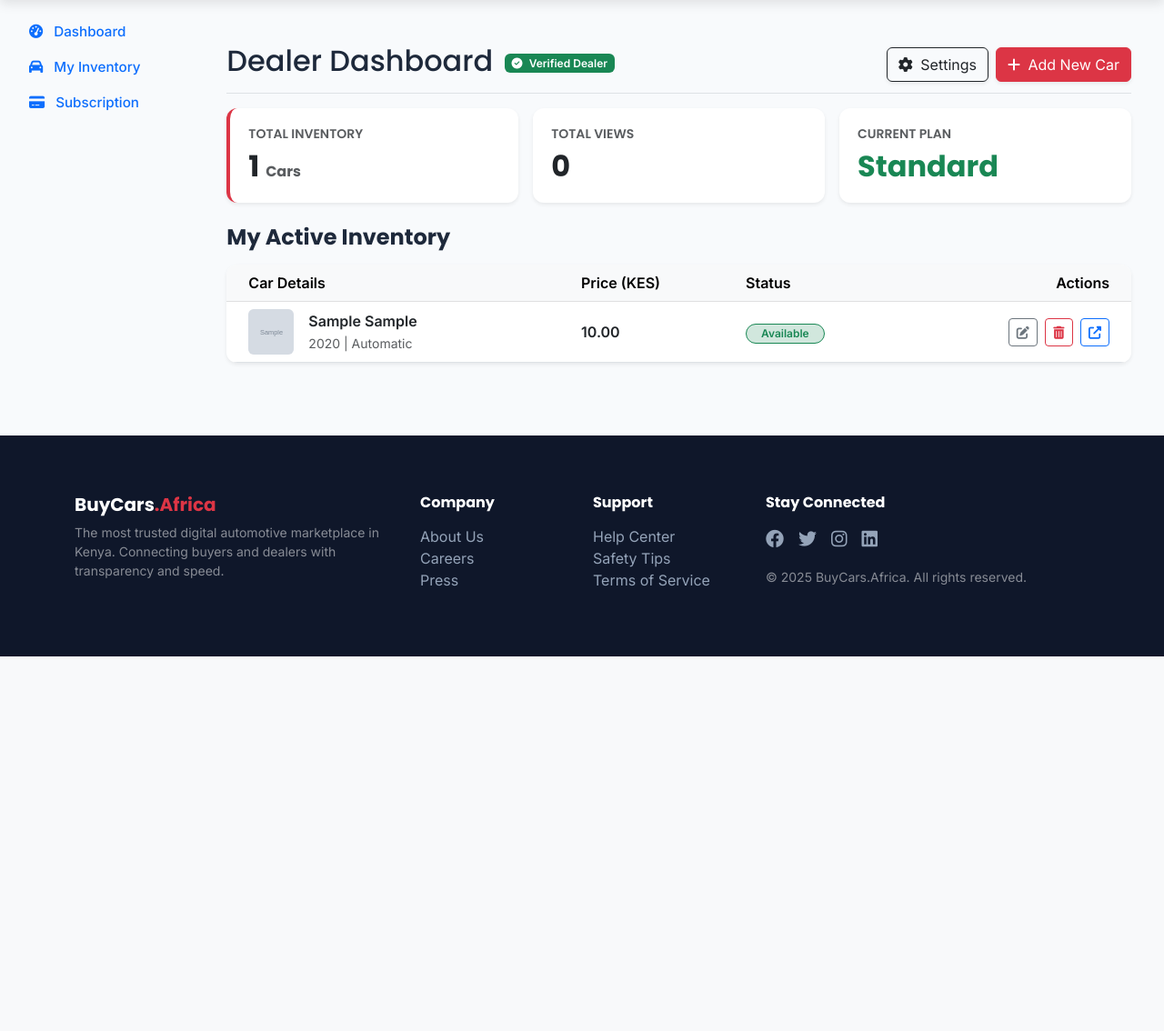
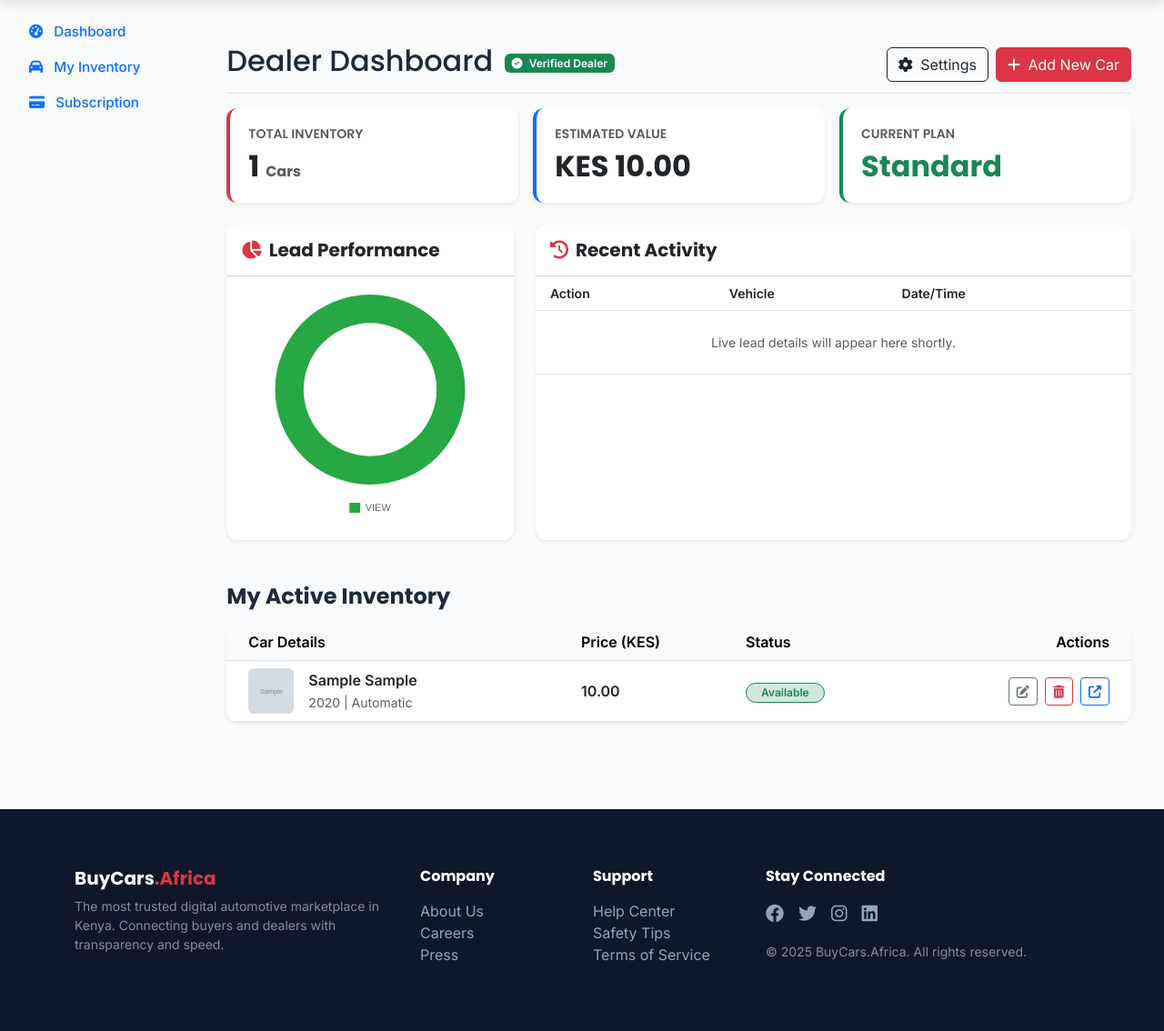
Before and after one commit to kelvinketer/buycars-africa, a Django app: page /dashboard/ in a window 1280 px wide. Shown: the part 78-1212 px from the top of the page at 91% size. Before the commit the page ends 800 px from the top, so only its background shows below. Run offline with Django 5.2, Linux system fonts and the light colour scheme; a user stored in the database is signed in; tables that the repository leaves empty hold one stand-in row (values such as "Sample post"); grey boxes marked "Sample" are stand-in pictures.

Commit message:
Add lead analytics chart to dealer dashboard

```diff
--- a/cars/views.py
+++ b/cars/views.py
@@ -2,12 +2,12 @@ from django.shortcuts import render, redirect, get_object_or_404
 from django.http import HttpResponseRedirect
 from django.contrib.auth.decorators import login_required
 from django.contrib import messages
-from django.db.models import Q
+from django.db.models import Q, Count # Added Count here
 from django.contrib.auth import get_user_model
 
 from users.models import DealerProfile
 
-# --- UPDATED: Import CarLead instead of CarAnalytics ---
+# Updated imports
 from .models import Car, CarImage, CarLead
 from .forms import CarForm
 
@@ -92,7 +92,7 @@ def car_detail(request, car_id):
     }
     return render(request, 'cars/car_detail.html', context)
 
-# --- UPDATED: LEAD TRACKING FUNCTION ---
+# --- LEAD TRACKING FUNCTION ---
 def track_action(request, car_id, action_type):
     """
     Records an action (WhatsApp/Call) and redirects to the external link.
@@ -102,7 +102,7 @@ def track_action(request, car_id, action_type):
     # 1. Record the action using the NEW CarLead model
     ip = request.META.get('REMOTE_ADDR')
 
-    CarLead.objects.create(  # <--- Changed from CarAnalytics to CarLead
+    CarLead.objects.create(
         car=car,
         action=action_type.upper(),
         ip_address=ip
@@ -110,7 +110,6 @@ def track_action(request, car_id, action_type):
 
     # 2. Determine the destination URL
     if action_type.upper() == 'WHATSAPP':
-        # Default fallback phone if dealer has none
         phone = car.dealer.phone_number if car.dealer.phone_number else '254700000000'
         message = f"Hi, I am interested in the {car.year} {car.make} {car.model} listed for KES {car.price}"
         destination = f"https://wa.me/{phone}?text={message}"
@@ -120,10 +119,8 @@ def track_action(request, car_id, action_type):
         destination = f"tel:{phone}"
 
     else:
-        # Fallback to car detail page
         destination = f"/car/{car.id}/"
 
-    # 3. Redirect to the actual destination
     return HttpResponseRedirect(destination)
 
 # --- PUBLIC DEALER SHOWROOM ---
@@ -147,10 +144,20 @@ def dealer_dashboard(request):
     my_cars = Car.objects.filter(dealer=request.user).order_by('-created_at')
     total_value = sum(car.price for car in my_cars)
 
+    # --- NEW: Get Analytics Data for Chart ---
+    # Group leads by action type for the current dealer
+    leads_summary = CarLead.objects.filter(car__dealer=request.user).values('action').annotate(total=Count('id'))
+
+    # Format data for Chart.js
+    chart_labels = [item['action'] for item in leads_summary]
+    chart_values = [item['total'] for item in leads_summary]
+
     context = {
         'cars': my_cars,
         'total_cars': my_cars.count(),
         'total_value': total_value,
+        'chart_labels': chart_labels,
+        'chart_values': chart_values,
     }
     return render(request, 'dealer/dashboard.html', context)
 
@@ -175,8 +182,6 @@ def add_car(request):
         form = CarForm()
 
     return render(request, 'dealer/add_car.html', {'form': form})
-
-# --- EDIT & DELETE VIEWS ---
 
 @login_required
 def edit_car(request, car_id):
--- a/templates/dealer/dashboard.html
+++ b/templates/dealer/dashboard.html
@@ -60,15 +60,15 @@
             </div>
         </div>
         <div class="col-md-4">
-            <div class="card shadow-sm h-100">
+            <div class="card shadow-sm h-100 border-start border-primary border-4">
                 <div class="card-body">
-                    <h6 class="text-muted text-uppercase small mb-2">Total Views</h6>
-                    <h2 class="fw-bold mb-0">0</h2>
+                    <h6 class="text-muted text-uppercase small mb-2">Estimated Value</h6>
+                    <h2 class="fw-bold mb-0">KES {{ total_value|intcomma }}</h2>
                 </div>
             </div>
         </div>
         <div class="col-md-4">
-            <div class="card shadow-sm h-100">
+            <div class="card shadow-sm h-100 border-start border-success border-4">
                 <div class="card-body">
                     <h6 class="text-muted text-uppercase small mb-2">Current Plan</h6>
                     <h2 class="fw-bold text-success mb-0">Standard</h2>
@@ -77,8 +77,58 @@
         </div>
     </div>
 
+    <div class="row mb-5 g-4">
+        <div class="col-lg-4">
+            <div class="card shadow-sm h-100 border-0">
+                <div class="card-header bg-white py-3">
+                    <h5 class="mb-0 fw-bold"><i class="fas fa-chart-pie me-2 text-danger"></i>Lead Performance</h5>
+                </div>
+                <div class="card-body d-flex flex-column align-items-center justify-content-center">
+                    {% if chart_values %}
+                        <div style="width: 100%; max-width: 250px;">
+                            <canvas id="leadsChart"></canvas>
+                        </div>
+                    {% else %}
+                        <div class="text-center py-4">
+                            <i class="fas fa-chart-bar fa-3x text-light mb-3"></i>
+                            <p class="text-muted small">No lead data yet. <br>Once customers click your WhatsApp or Call buttons, statistics will appear here.</p>
+                        </div>
+                    {% endif %}
+                </div>
+            </div>
+        </div>
+
+        <div class="col-lg-8">
+            <div class="card shadow-sm h-100 border-0">
+                <div class="card-header bg-white py-3">
+                    <h5 class="mb-0 fw-bold"><i class="fas fa-history me-2 text-danger"></i>Recent Activity</h5>
+                </div>
+                <div class="card-body p-0">
+                    <div class="table-responsive">
+                        <table class="table table-sm table-hover mb-0">
+                            <thead class="small text-muted bg-light">
+                                <tr>
+                                    <th class="ps-3 py-2">Action</th>
+                                    <th class="py-2">Vehicle</th>
+                                    <th class="py-2">Date/Time</th>
+                                </tr>
+                            </thead>
+                            <tbody class="small">
+                                <tr>
+                                    <td colspan="3" class="text-center py-4 text-muted italic">
+                                        Live lead details will appear here shortly.
+                                    </td>
+                                </tr>
+                            </tbody>
+                        </table>
+                    </div>
+                </div>
+            </div>
+        </div>
+    </div>
+
     <h4 class="mb-3 fw-bold">My Active Inventory</h4>
-    <div class="card shadow-sm border-0">
+    <div class="card shadow-sm border-0 mb-5">
         <div class="table-responsive">
             <table class="table table-hover align-middle mb-0">
                 <thead class="table-light">
@@ -149,4 +199,40 @@
         </div>
     </div>
 </div>
+
+<script src="https://cdn.jsdelivr.net/npm/chart.js"></script>
+<script>
+    document.addEventListener('DOMContentLoaded', function() {
+        const ctx = document.getElementById('leadsChart');
+        if (ctx) {
+            new Chart(ctx, {
+                type: 'doughnut',
+                data: {
+                    labels: {{ chart_labels|safe }},
+                    datasets: [{
+                        data: {{ chart_values|safe }},
+                        backgroundColor: ['#28a745', '#007bff', '#ffc107', '#dc3545'],
+                        hoverOffset: 4,
+                        borderWidth: 0
+                    }]
+                },
+                options: {
+                    responsive: true,
+                    maintainAspectRatio: true,
+                    plugins: {
+                        legend: {
+                            position: 'bottom',
+                            labels: {
+                                boxWidth: 12,
+                                padding: 20,
+                                font: { size: 11 }
+                            }
+                        }
+                    },
+                    cutout: '70%'
+                }
+            });
+        }
+    });
+</script>
 {% endblock %}
```
